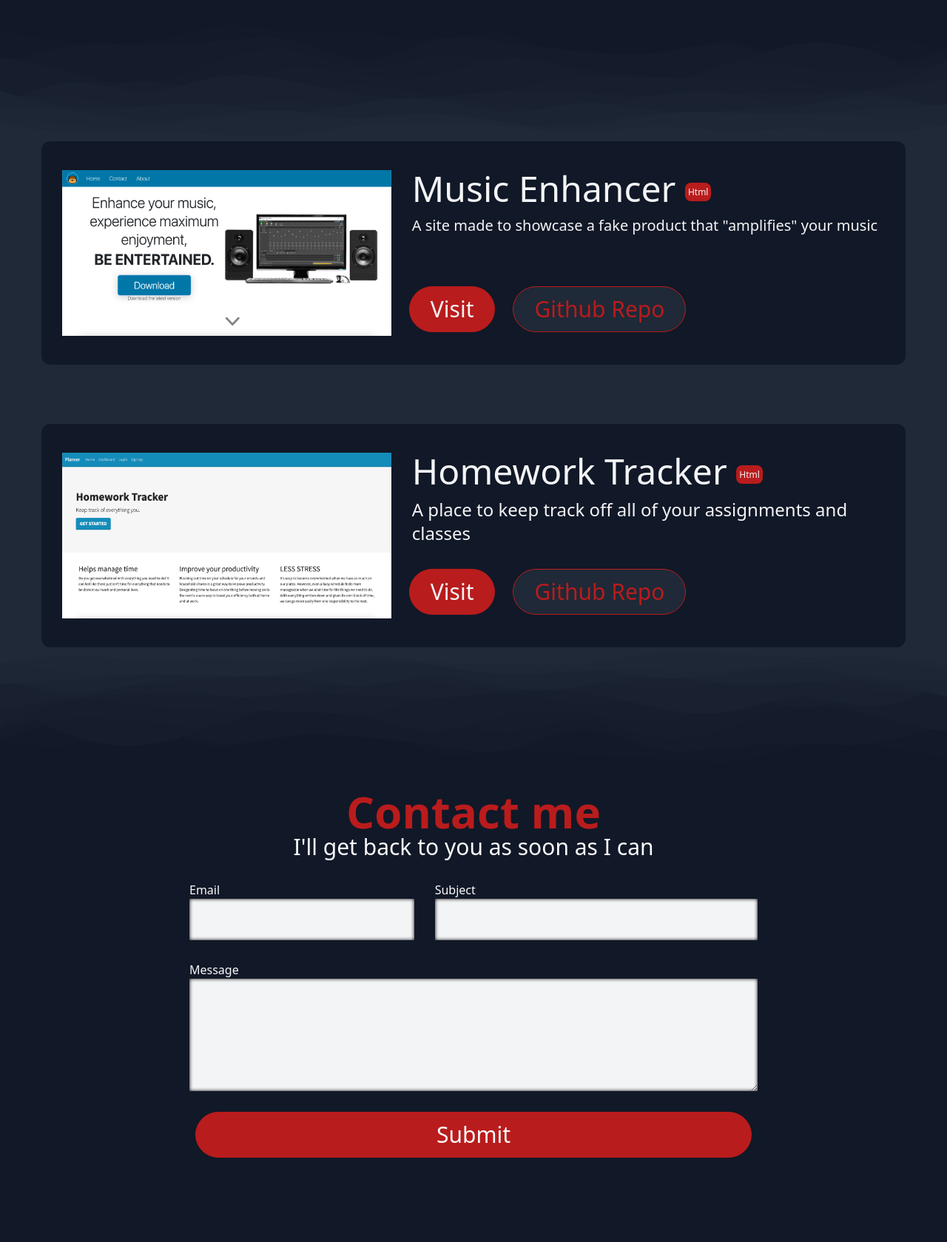
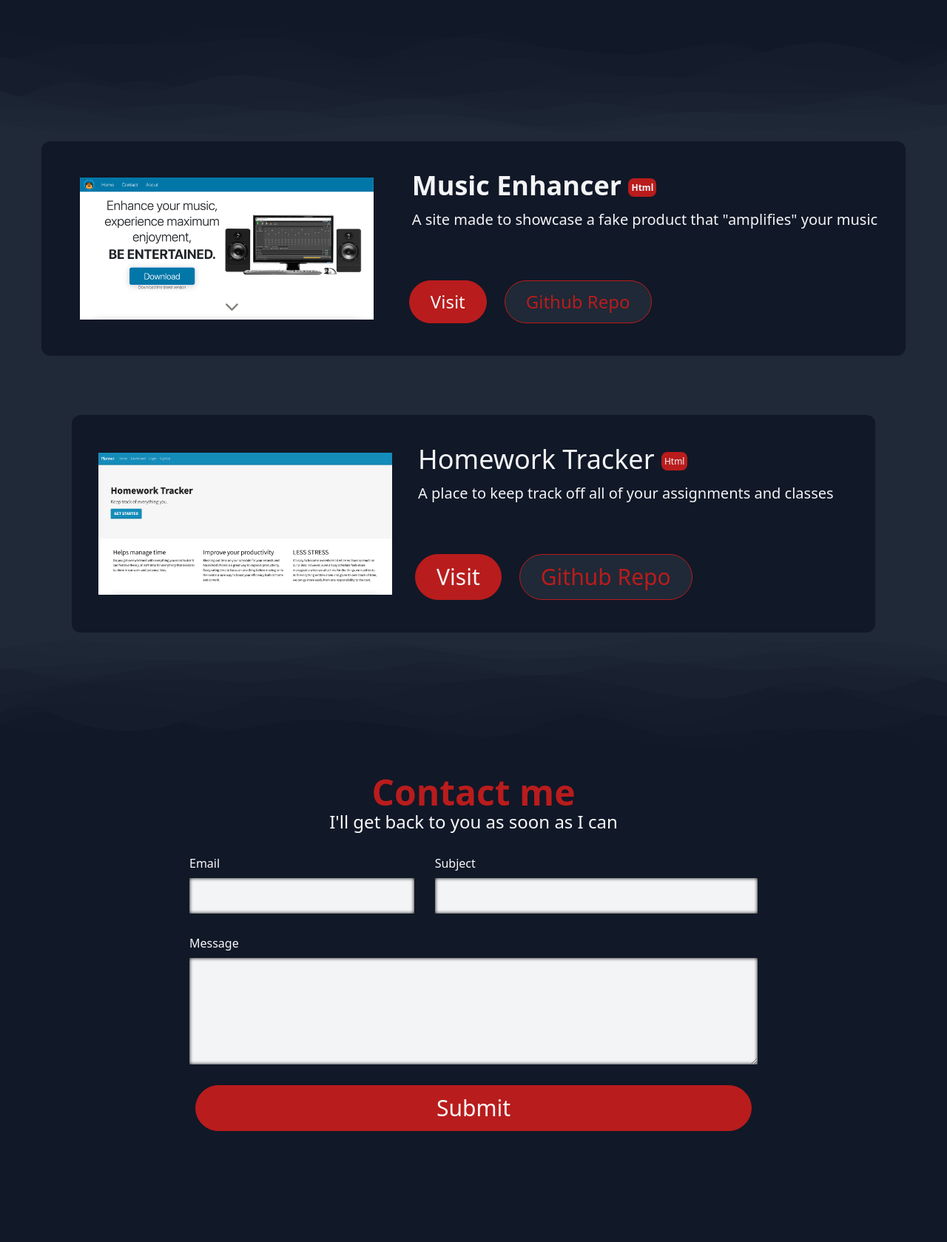
Before and after one commit to alexthegreat194/portfolio, a Flask app: page / in a window 1280 px wide. Shown: the part 801-2480 px from the top of the page at 74% size. After the commit the page ends 2330 px from the top, so only its background shows below. Run offline with Flask 2, Linux system fonts and the light colour scheme; some libraries are stand-ins or nearby versions.

Commit message:
made text a lil smaller everywhere

```diff
--- a/templates/partials/banner.html
+++ b/templates/partials/banner.html
@@ -4,11 +4,11 @@
 bg-pose bg-no-repeat bg-cover bg-center bg-blend-overlay bg-opacity-75 bg-fixed"
 style="background-image: url('{{url_for('static', filename='Background-transperent.png')}}');"
 id="banner">
-    <div class="flex flex-col items-center gap-5" >
-        <h1 class="text-center text-gray-50 font-bold text-7xl" >Hi, I'm <span class="text-red-700">Alex Harlan</span></h1>
-        <h5 class="text-center text-gray-50 font-extralight text-2xl" >I build and design web applications</h5>
+    <div class="flex flex-col items-center gap-3" >
+        <h1 class="text-center text-gray-50 font-bold text-6xl" >Hi, I'm <span class="text-red-700">Alex Harlan</span></h1>
+        <h5 class="text-center text-gray-50 font-extralight text-xl" >I build and design web applications</h5>
 
-        <img class="object-cover w-[250px] h-[250px] rounded-full
+        <img class="object-cover w-[200px] h-[200px] rounded-full
         border-8 border-solid border-gray-900"
         src="{{url_for('static', filename='Profile.JPG')}}" alt="profile">
     </div>
--- a/templates/partials/form.html
+++ b/templates/partials/form.html
@@ -6,8 +6,8 @@
 id="contact">
 
 <div class="flex flex-col items-center">
-    <h1 class="text-red-700 text-6xl font-bold">Contact me</h1>
-    <h3 class="text-3xl font-light">I'll get back to you as soon as I can</h3>
+    <h1 class="text-red-700 text-5xl font-bold">Contact me</h1>
+    <h3 class="text-2xl font-light">I'll get back to you as soon as I can</h3>
 </div>
 
 <form action="#" class="
@@ -15,23 +15,23 @@
     flex flex-col gap-7">
 
     <div class="grid grid-cols-12 gap-7">
-        <div class="flex flex-col col-span-5">
+        <div class="flex flex-col col-span-5 gap-2">
             <label for="email" class="font-extralight">Email</label>
             <input type="email" name="email" id="email" class="
-            text-gray-900 bg-gray-100 text-2xl p-3 custom-shadow">
+            text-gray-900 bg-gray-100 text-2xl p-2 custom-shadow">
         </div>
 
-        <div class="flex flex-col col-span-7">
+        <div class="flex flex-col col-span-7 gap-2">
             <label for="subject" class="font-extralight">Subject</label>
             <input type="text" name="subject" id="subject" class="
-            text-gray-900 bg-gray-100 text-2xl p-3 custom-shadow">
+            text-gray-900 bg-gray-100 text-2xl p-2 custom-shadow">
         </div>
     </div>
 
-    <div class="flex flex-col">
+    <div class="flex flex-col gap-2">
         <label for="message" class="font-extralight">Message</label>
         <textarea id="message" name="message" rows="4" cols="50" class="
-        text-gray-900 bg-gray-100 text-2xl p-3 custom-shadow"></textarea>
+        text-gray-900 bg-gray-100 text-2xl p-2 custom-shadow"></textarea>
     </div>
 
     <input type="submit" value="Submit" class="
--- a/templates/partials/projects.html
+++ b/templates/partials/projects.html
@@ -8,19 +8,19 @@
         rounded-xl ">
 
         <div class="lg:col-span-4 sm:col-span-1 flex justify-center items-center">
-            <img src="{{url_for('static', filename='music-enhancer.png')}}" alt="music enhancer" class="h-56 aspect-auto">
+            <img src="{{ url_for('static', filename='music-enhancer.png') }}" alt="music enhancer" class="h-48 aspect-auto">
         </div>
         <div class="flex flex-col lg:col-span-6 sm:col-span-1">
 
-            <h1 class="text-5xl my-3 mx-7">Music Enhancer <span class="text-xs bg-red-700 rounded-lg p-1 align-middle">Html</span></h1>
+            <h1 class="text-4xl font-semibold my-3 mx-7">Music Enhancer <span class="text-xs bg-red-700 rounded-lg p-1 align-middle">Html</span></h1>
             <p class="text-xl mx-7 w-full font-extralight min-h-[5rem]">A site made to showcase a fake product that "amplifies" your music</p>
 
             <div class="m-4 flex flex-wrap gap-2">
                 <a class="
-                    text-3xl font-medium bg-red-700 px-7 py-3 rounded-full mx-2 border border-red-700
+                    text-2xl font-medium bg-red-700 px-7 py-3 rounded-full mx-2 border border-red-700
                     hover:bg-gray-800 hover:text-red-700 hover:cursor-pointer transition-colors" href="#">Visit</a>
                 <a class="
-                text-3xl font-medium bg-gray-800 px-7 py-3 rounded-full border border-red-700 text-red-700 mx-2
+                text-2xl font-medium bg-gray-800 px-7 py-3 rounded-full border border-red-700 text-red-700 mx-2
                 hover:bg-red-700 hover:text-gray-50 hover:cursor-pointer transition-colors" href="#">Github Repo</a>
             </div>
 
@@ -35,12 +35,12 @@
         rounded-xl ">
 
         <div class="lg:col-span-4 sm:col-span-1 flex justify-center items-center">
-            <img src="{{url_for('static', filename='homework-tracker.png')}}" alt="homework tracker" class="h-56 aspect-auto">
+            <img src="{{url_for('static', filename='homework-tracker.png')}}" alt="homework tracker" class="h-48 aspect-auto">
         </div>
-        <div class="lex flex-col lg:col-span-6 sm:col-span-1">
+        <div class="flex flex-col lg:col-span-6 sm:col-span-1">
 
-            <h1 class="text-5xl my-3 mx-7">Homework Tracker <span class="text-xs bg-red-700 rounded-lg p-1 align-middle">Html</span></h1>
-            <p class="text-2xl mx-7 w-full font-extralight min-h-[5rem]">A place to keep track off all of your assignments and classes</p>
+            <h1 class="text-4xl my-3 mx-7">Homework Tracker <span class="text-xs bg-red-700 rounded-lg p-1 align-middle">Html</span></h1>
+            <p class="text-xl mx-7 w-full font-extralight min-h-[5rem]">A place to keep track off all of your assignments and classes</p>
 
             <div class="m-4 flex flex-wrap gap-2">
                 <a class="
```
Also changed, not shown: 1 other file.
